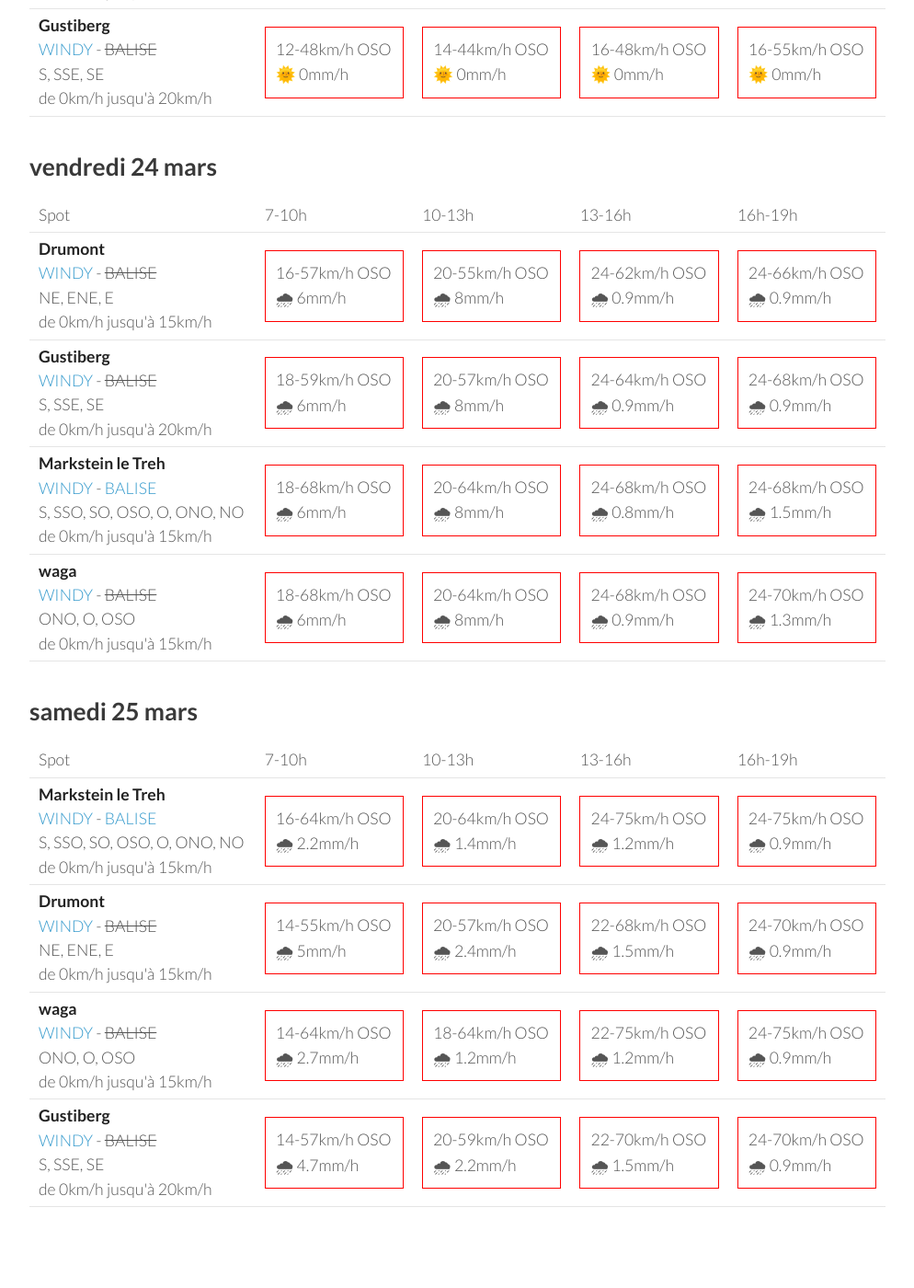
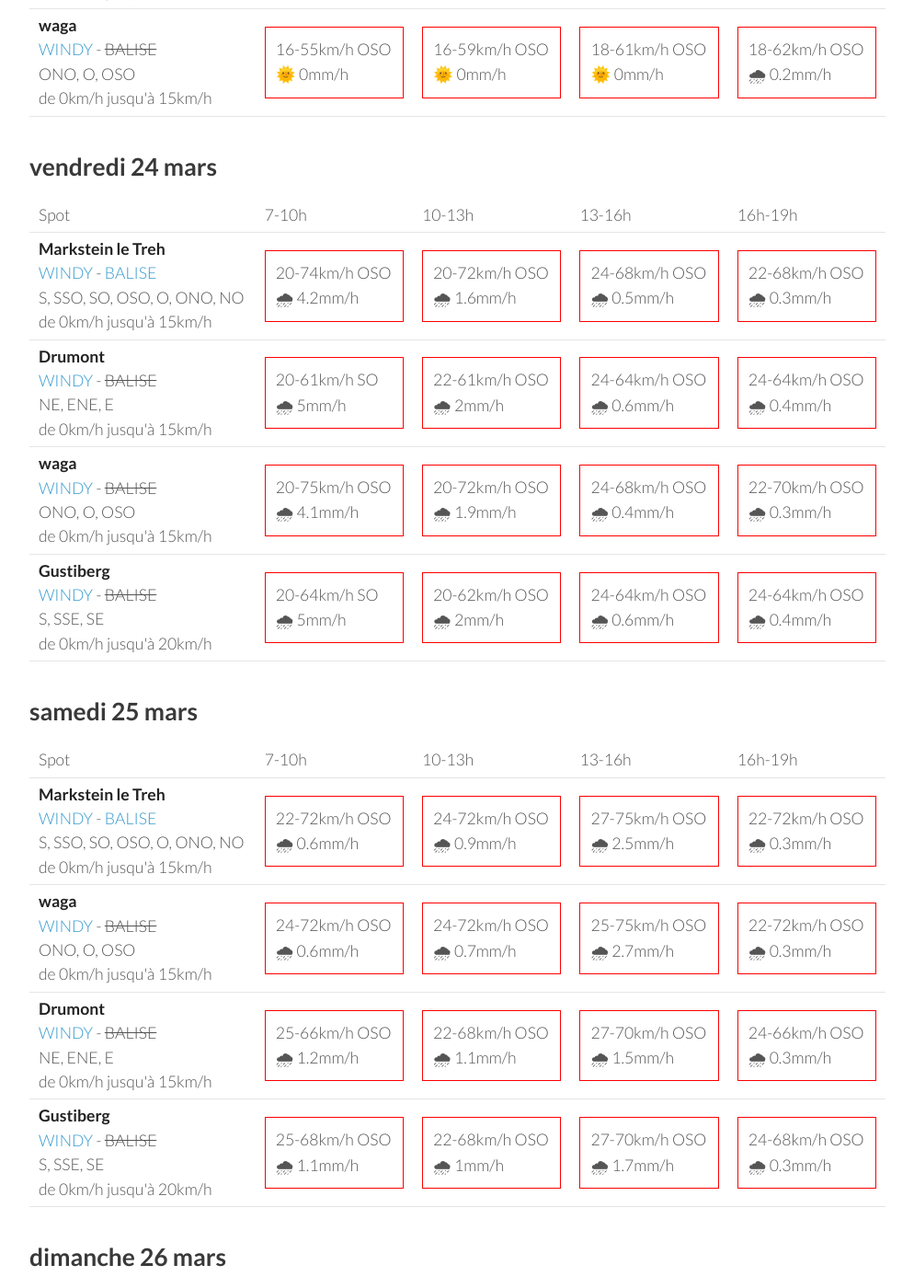
Before and after one commit to parapente-dans-le-nord/parapente-dans-le-nord.github.io, a Jekyll site: the page built from vosges.markdown, in a window 1280 px wide and 1400 px high, scrolled down 1892 px. Shown: the whole window at 92% size, without its empty margins (26-1020 px from the left). Built offline with Jekyll 4.4.1, drawn with Linux system fonts in a browser that asks for light colours; some of the changed text lies outside the part shown.

Commit message:
update index.markdown

```diff
--- a/vosges.markdown
+++ b/vosges.markdown
@@ -134,42 +134,42 @@ page mise à jour le mardi 21 mars 06:16
       <td>16h-19h</td>
     </tr>
 <tr>
+        <td><strong>Gustiberg</strong><br><a href="https://windy.com/47.894/6.934?47.891,6.934,15,m:eYYagmI">WINDY</a> - <span class="no-balise"> BALISE </span><br> <span class="vent-favorable">S, SSE, SE</span><br><span class="force-vent">de 0km/h jusqu'à 20km/h</span> </td>
+
+            <td><div class="not-flyable"><p>16-48km/h OSO</p><p>🌞 0mm/h</p></div></td>
+            <td><div class="not-flyable"><p>14-50km/h OSO</p><p>🌞 0mm/h</p></div></td>
+            <td><div class="not-flyable"><p>18-55km/h OSO</p><p>🌞 0mm/h</p></div></td>
+            <td><div class="not-flyable"><p>16-55km/h OSO</p><p>🌞 0mm/h</p></div></td>
+
+
+    </tr>
+<tr>
         <td><strong>Markstein le Treh</strong><br><a href="https://windy.com/47.926/7.012?47.505,7.012,8,m:eY1agmQ">WINDY</a> - <span class=""><a href="http://www.balisemeteo.com/balise.php?idBalise=136">BALISE</a> </span><br> <span class="vent-favorable">S, SSO, SO, OSO, O, ONO, NO</span><br><span class="force-vent">de 0km/h jusqu'à 15km/h</span> </td>
 
-            <td><div class="not-flyable"><p>14-53km/h OSO</p><p>🌞 0mm/h</p></div></td>
-            <td><div class="not-flyable"><p>14-50km/h OSO</p><p>🌞 0mm/h</p></div></td>
-            <td><div class="not-flyable"><p>16-51km/h OSO</p><p>🌞 0mm/h</p></div></td>
+            <td><div class="not-flyable"><p>16-55km/h OSO</p><p>🌞 0mm/h</p></div></td>
             <td><div class="not-flyable"><p>16-59km/h OSO</p><p>🌞 0mm/h</p></div></td>
+            <td><div class="not-flyable"><p>20-61km/h OSO</p><p>🌞 0mm/h</p></div></td>
+            <td><div class="not-flyable"><p>18-61km/h OSO</p><p>🌧 0.2mm/h</p></div></td>
 
 
     </tr>
 <tr>
         <td><strong>Drumont</strong><br><a href="https://windy.com/47.898/6.919?47.687,6.919,9,m:eYYagmG">WINDY</a> - <span class="no-balise"> BALISE </span><br> <span class="vent-favorable">NE, ENE, E</span><br><span class="force-vent">de 0km/h jusqu'à 15km/h</span> </td>
 
-            <td><div class="not-flyable"><p>12-46km/h OSO</p><p>🌞 0mm/h</p></div></td>
-            <td><div class="not-flyable"><p>14-42km/h OSO</p><p>🌞 0mm/h</p></div></td>
-            <td><div class="not-flyable"><p>16-48km/h OSO</p><p>🌞 0mm/h</p></div></td>
-            <td><div class="not-flyable"><p>16-53km/h OSO</p><p>🌞 0mm/h</p></div></td>
+            <td><div class="not-flyable"><p>16-46km/h OSO</p><p>🌞 0mm/h</p></div></td>
+            <td><div class="not-flyable"><p>14-48km/h OSO</p><p>🌞 0mm/h</p></div></td>
+            <td><div class="not-flyable"><p>18-53km/h OSO</p><p>🌞 0mm/h</p></div></td>
+            <td><div class="not-flyable"><p>16-53km/h SO</p><p>🌧 0.2mm/h</p></div></td>
 
 
     </tr>
 <tr>
         <td><strong>waga</strong><br><a href="https://windy.com/47.903/6.996?47.900,6.983,15">WINDY</a> - <span class="no-balise"> BALISE </span><br> <span class="vent-favorable">ONO, O, OSO</span><br><span class="force-vent">de 0km/h jusqu'à 15km/h</span> </td>
 
-            <td><div class="not-flyable"><p>14-53km/h OSO</p><p>🌞 0mm/h</p></div></td>
-            <td><div class="not-flyable"><p>14-50km/h OSO</p><p>🌞 0mm/h</p></div></td>
-            <td><div class="not-flyable"><p>16-53km/h OSO</p><p>🌞 0mm/h</p></div></td>
-            <td><div class="not-flyable"><p>16-61km/h OSO</p><p>🌞 0mm/h</p></div></td>
-
-
-    </tr>
-<tr>
-        <td><strong>Gustiberg</strong><br><a href="https://windy.com/47.894/6.934?47.891,6.934,15,m:eYYagmI">WINDY</a> - <span class="no-balise"> BALISE </span><br> <span class="vent-favorable">S, SSE, SE</span><br><span class="force-vent">de 0km/h jusqu'à 20km/h</span> </td>
-
-            <td><div class="not-flyable"><p>12-48km/h OSO</p><p>🌞 0mm/h</p></div></td>
-            <td><div class="not-flyable"><p>14-44km/h OSO</p><p>🌞 0mm/h</p></div></td>
-            <td><div class="not-flyable"><p>16-48km/h OSO</p><p>🌞 0mm/h</p></div></td>
             <td><div class="not-flyable"><p>16-55km/h OSO</p><p>🌞 0mm/h</p></div></td>
+            <td><div class="not-flyable"><p>16-59km/h OSO</p><p>🌞 0mm/h</p></div></td>
+            <td><div class="not-flyable"><p>18-61km/h OSO</p><p>🌞 0mm/h</p></div></td>
+            <td><div class="not-flyable"><p>18-62km/h OSO</p><p>🌧 0.2mm/h</p></div></td>
 
 
     </tr>
@@ -190,42 +190,42 @@ page mise à jour le mardi 21 mars 06:16
       <td>16h-19h</td>
     </tr>
 <tr>
+        <td><strong>Markstein le Treh</strong><br><a href="https://windy.com/47.926/7.012?47.505,7.012,8,m:eY1agmQ">WINDY</a> - <span class=""><a href="http://www.balisemeteo.com/balise.php?idBalise=136">BALISE</a> </span><br> <span class="vent-favorable">S, SSO, SO, OSO, O, ONO, NO</span><br><span class="force-vent">de 0km/h jusqu'à 15km/h</span> </td>
+
+            <td><div class="not-flyable"><p>20-74km/h OSO</p><p>🌧 4.2mm/h</p></div></td>
+            <td><div class="not-flyable"><p>20-72km/h OSO</p><p>🌧 1.6mm/h</p></div></td>
+            <td><div class="not-flyable"><p>24-68km/h OSO</p><p>🌧 0.5mm/h</p></div></td>
+            <td><div class="not-flyable"><p>22-68km/h OSO</p><p>🌧 0.3mm/h</p></div></td>
+
+
+    </tr>
+<tr>
         <td><strong>Drumont</strong><br><a href="https://windy.com/47.898/6.919?47.687,6.919,9,m:eYYagmG">WINDY</a> - <span class="no-balise"> BALISE </span><br> <span class="vent-favorable">NE, ENE, E</span><br><span class="force-vent">de 0km/h jusqu'à 15km/h</span> </td>
 
-            <td><div class="not-flyable"><p>16-57km/h OSO</p><p>🌧 6mm/h</p></div></td>
-            <td><div class="not-flyable"><p>20-55km/h OSO</p><p>🌧 8mm/h</p></div></td>
-            <td><div class="not-flyable"><p>24-62km/h OSO</p><p>🌧 0.9mm/h</p></div></td>
-            <td><div class="not-flyable"><p>24-66km/h OSO</p><p>🌧 0.9mm/h</p></div></td>
+            <td><div class="not-flyable"><p>20-61km/h SO</p><p>🌧 5mm/h</p></div></td>
+            <td><div class="not-flyable"><p>22-61km/h OSO</p><p>🌧 2mm/h</p></div></td>
+            <td><div class="not-flyable"><p>24-64km/h OSO</p><p>🌧 0.6mm/h</p></div></td>
+            <td><div class="not-flyable"><p>24-64km/h OSO</p><p>🌧 0.4mm/h</p></div></td>
+
+
+    </tr>
+<tr>
+        <td><strong>waga</strong><br><a href="https://windy.com/47.903/6.996?47.900,6.983,15">WINDY</a> - <span class="no-balise"> BALISE </span><br> <span class="vent-favorable">ONO, O, OSO</span><br><span class="force-vent">de 0km/h jusqu'à 15km/h</span> </td>
+
+            <td><div class="not-flyable"><p>20-75km/h OSO</p><p>🌧 4.1mm/h</p></div></td>
+            <td><div class="not-flyable"><p>20-72km/h OSO</p><p>🌧 1.9mm/h</p></div></td>
+            <td><div class="not-flyable"><p>24-68km/h OSO</p><p>🌧 0.4mm/h</p></div></td>
+            <td><div class="not-flyable"><p>22-70km/h OSO</p><p>🌧 0.3mm/h</p></div></td>
 
 
     </tr>
 <tr>
         <td><strong>Gustiberg</strong><br><a href="https://windy.com/47.894/6.934?47.891,6.934,15,m:eYYagmI">WINDY</a> - <span class="no-balise"> BALISE </span><br> <span class="vent-favorable">S, SSE, SE</span><br><span class="force-vent">de 0km/h jusqu'à 20km/h</span> </td>
 
-            <td><div class="not-flyable"><p>18-59km/h OSO</p><p>🌧 6mm/h</p></div></td>
-            <td><div class="not-flyable"><p>20-57km/h OSO</p><p>🌧 8mm/h</p></div></td>
-            <td><div class="not-flyable"><p>24-64km/h OSO</p><p>🌧 0.9mm/h</p></div></td>
-            <td><div class="not-flyable"><p>24-68km/h OSO</p><p>🌧 0.9mm/h</p></div></td>
-
-
-    </tr>
-<tr>
-        <td><strong>Markstein le Treh</strong><br><a href="https://windy.com/47.926/7.012?47.505,7.012,8,m:eY1agmQ">WINDY</a> - <span class=""><a href="http://www.balisemeteo.com/balise.php?idBalise=136">BALISE</a> </span><br> <span class="vent-favorable">S, SSO, SO, OSO, O, ONO, NO</span><br><span class="force-vent">de 0km/h jusqu'à 15km/h</span> </td>
-
-            <td><div class="not-flyable"><p>18-68km/h OSO</p><p>🌧 6mm/h</p></div></td>
-            <td><div class="not-flyable"><p>20-64km/h OSO</p><p>🌧 8mm/h</p></div></td>
-            <td><div class="not-flyable"><p>24-68km/h OSO</p><p>🌧 0.8mm/h</p></div></td>
-            <td><div class="not-flyable"><p>24-68km/h OSO</p><p>🌧 1.5mm/h</p></div></td>
-
-
-    </tr>
-<tr>
-        <td><strong>waga</strong><br><a href="https://windy.com/47.903/6.996?47.900,6.983,15">WINDY</a> - <span class="no-balise"> BALISE </span><br> <span class="vent-favorable">ONO, O, OSO</span><br><span class="force-vent">de 0km/h jusqu'à 15km/h</span> </td>
-
-            <td><div class="not-flyable"><p>18-68km/h OSO</p><p>🌧 6mm/h</p></div></td>
-            <td><div class="not-flyable"><p>20-64km/h OSO</p><p>🌧 8mm/h</p></div></td>
-            <td><div class="not-flyable"><p>24-68km/h OSO</p><p>🌧 0.9mm/h</p></div></td>
-            <td><div class="not-flyable"><p>24-70km/h OSO</p><p>🌧 1.3mm/h</p></div></td>
+            <td><div class="not-flyable"><p>20-64km/h SO</p><p>🌧 5mm/h</p></div></td>
+            <td><div class="not-flyable"><p>20-62km/h OSO</p><p>🌧 2mm/h</p></div></td>
+            <td><div class="not-flyable"><p>24-64km/h OSO</p><p>🌧 0.6mm/h</p></div></td>
+            <td><div class="not-flyable"><p>24-64km/h OSO</p><p>🌧 0.4mm/h</p></div></td>
 
 
     </tr>
@@ -248,40 +248,40 @@ page mise à jour le mardi 21 mars 06:16
 <tr>
         <td><strong>Markstein le Treh</strong><br><a href="https://windy.com/47.926/7.012?47.505,7.012,8,m:eY1agmQ">WINDY</a> - <span class=""><a href="http://www.balisemeteo.com/balise.php?idBalise=136">BALISE</a> </span><br> <span class="vent-favorable">S, SSO, SO, OSO, O, ONO, NO</span><br><span class="force-vent">de 0km/h jusqu'à 15km/h</span> </td>
 
-            <td><div class="not-flyable"><p>16-64km/h OSO</p><p>🌧 2.2mm/h</p></div></td>
-            <td><div class="not-flyable"><p>20-64km/h OSO</p><p>🌧 1.4mm/h</p></div></td>
-            <td><div class="not-flyable"><p>24-75km/h OSO</p><p>🌧 1.2mm/h</p></div></td>
-            <td><div class="not-flyable"><p>24-75km/h OSO</p><p>🌧 0.9mm/h</p></div></td>
+            <td><div class="not-flyable"><p>22-72km/h OSO</p><p>🌧 0.6mm/h</p></div></td>
+            <td><div class="not-flyable"><p>24-72km/h OSO</p><p>🌧 0.9mm/h</p></div></td>
+            <td><div class="not-flyable"><p>27-75km/h OSO</p><p>🌧 2.5mm/h</p></div></td>
+            <td><div class="not-flyable"><p>22-72km/h OSO</p><p>🌧 0.3mm/h</p></div></td>
+
+
+    </tr>
+<tr>
+        <td><strong>waga</strong><br><a href="https://windy.com/47.903/6.996?47.900,6.983,15">WINDY</a> - <span class="no-balise"> BALISE </span><br> <span class="vent-favorable">ONO, O, OSO</span><br><span class="force-vent">de 0km/h jusqu'à 15km/h</span> </td>
+
+            <td><div class="not-flyable"><p>24-72km/h OSO</p><p>🌧 0.6mm/h</p></div></td>
+            <td><div class="not-flyable"><p>24-72km/h OSO</p><p>🌧 0.7mm/h</p></div></td>
+            <td><div class="not-flyable"><p>25-75km/h OSO</p><p>🌧 2.7mm/h</p></div></td>
+            <td><div class="not-flyable"><p>22-72km/h OSO</p><p>🌧 0.3mm/h</p></div></td>
 
 
     </tr>
 <tr>
         <td><strong>Drumont</strong><br><a href="https://windy.com/47.898/6.919?47.687,6.919,9,m:eYYagmG">WINDY</a> - <span class="no-balise"> BALISE </span><br> <span class="vent-favorable">NE, ENE, E</span><br><span class="force-vent">de 0km/h jusqu'à 15km/h</span> </td>
 
-            <td><div class="not-flyable"><p>14-55km/h OSO</p><p>🌧 5mm/h</p></div></td>
-            <td><div class="not-flyable"><p>20-57km/h OSO</p><p>🌧 2.4mm/h</p></div></td>
-            <td><div class="not-flyable"><p>22-68km/h OSO</p><p>🌧 1.5mm/h</p></div></td>
-            <td><div class="not-flyable"><p>24-70km/h OSO</p><p>🌧 0.9mm/h</p></div></td>
-
-
-    </tr>
-<tr>
-        <td><strong>waga</strong><br><a href="https://windy.com/47.903/6.996?47.900,6.983,15">WINDY</a> - <span class="no-balise"> BALISE </span><br> <span class="vent-favorable">ONO, O, OSO</span><br><span class="force-vent">de 0km/h jusqu'à 15km/h</span> </td>
-
-            <td><div class="not-flyable"><p>14-64km/h OSO</p><p>🌧 2.7mm/h</p></div></td>
-            <td><div class="not-flyable"><p>18-64km/h OSO</p><p>🌧 1.2mm/h</p></div></td>
-            <td><div class="not-flyable"><p>22-75km/h OSO</p><p>🌧 1.2mm/h</p></div></td>
-            <td><div class="not-flyable"><p>24-75km/h OSO</p><p>🌧 0.9mm/h</p></div></td>
+            <td><div class="not-flyable"><p>25-66km/h OSO</p><p>🌧 1.2mm/h</p></div></td>
+            <td><div class="not-flyable"><p>22-68km/h OSO</p><p>🌧 1.1mm/h</p></div></td>
+            <td><div class="not-flyable"><p>27-70km/h OSO</p><p>🌧 1.5mm/h</p></div></td>
+            <td><div class="not-flyable"><p>24-66km/h OSO</p><p>🌧 0.3mm/h</p></div></td>
 
 
     </tr>
 <tr>
         <td><strong>Gustiberg</strong><br><a href="https://windy.com/47.894/6.934?47.891,6.934,15,m:eYYagmI">WINDY</a> - <span class="no-balise"> BALISE </span><br> <span class="vent-favorable">S, SSE, SE</span><br><span class="force-vent">de 0km/h jusqu'à 20km/h</span> </td>
 
-            <td><div class="not-flyable"><p>14-57km/h OSO</p><p>🌧 4.7mm/h</p></div></td>
-            <td><div class="not-flyable"><p>20-59km/h OSO</p><p>🌧 2.2mm/h</p></div></td>
-            <td><div class="not-flyable"><p>22-70km/h OSO</p><p>🌧 1.5mm/h</p></div></td>
-            <td><div class="not-flyable"><p>24-70km/h OSO</p><p>🌧 0.9mm/h</p></div></td>
+            <td><div class="not-flyable"><p>25-68km/h OSO</p><p>🌧 1.1mm/h</p></div></td>
+            <td><div class="not-flyable"><p>22-68km/h OSO</p><p>🌧 1mm/h</p></div></td>
+            <td><div class="not-flyable"><p>27-70km/h OSO</p><p>🌧 1.7mm/h</p></div></td>
+            <td><div class="not-flyable"><p>24-68km/h OSO</p><p>🌧 0.3mm/h</p></div></td>
 
 
     </tr>
@@ -289,3 +289,59 @@ page mise à jour le mardi 21 mars 06:16
 </tbody>
 </table>
 {:/}
+## dimanche 26 mars
+
+{::nomarkdown}
+<table>
+  <tbody>
+    <tr>
+      <td>Spot</td>
+      <td>7-10h</td>
+      <td>10-13h</td>
+      <td>13-16h</td>
+      <td>16h-19h</td>
+    </tr>
+<tr>
+        <td><strong>waga</strong><br><a href="https://windy.com/47.903/6.996?47.900,6.983,15">WINDY</a> - <span class="no-balise"> BALISE </span><br> <span class="vent-favorable">ONO, O, OSO</span><br><span class="force-vent">de 0km/h jusqu'à 15km/h</span> </td>
+
+            <td><div class="not-flyable"><p>22-83km/h OSO</p><p>🌧 5mm/h</p></div></td>
+            <td><div class="not-flyable"><p>22-70km/h SO</p><p>🌧 4.8mm/h</p></div></td>
+            <td><div class="not-flyable"><p>18-66km/h ONO</p><p>🌧 4.2mm/h</p></div></td>
+            <td><div class="not-flyable"><p>18-61km/h ONO</p><p>🌧 1.3mm/h</p></div></td>
+
+
+    </tr>
+<tr>
+        <td><strong>Markstein le Treh</strong><br><a href="https://windy.com/47.926/7.012?47.505,7.012,8,m:eY1agmQ">WINDY</a> - <span class=""><a href="http://www.balisemeteo.com/balise.php?idBalise=136">BALISE</a> </span><br> <span class="vent-favorable">S, SSO, SO, OSO, O, ONO, NO</span><br><span class="force-vent">de 0km/h jusqu'à 15km/h</span> </td>
+
+            <td><div class="not-flyable"><p>22-83km/h OSO</p><p>🌧 4.6mm/h</p></div></td>
+            <td><div class="not-flyable"><p>22-68km/h SO</p><p>🌧 4.7mm/h</p></div></td>
+            <td><div class="not-flyable"><p>18-66km/h ONO</p><p>🌧 4.1mm/h</p></div></td>
+            <td><div class="not-flyable"><p>18-59km/h O</p><p>🌧 1.3mm/h</p></div></td>
+
+
+    </tr>
+<tr>
+        <td><strong>Drumont</strong><br><a href="https://windy.com/47.898/6.919?47.687,6.919,9,m:eYYagmG">WINDY</a> - <span class="no-balise"> BALISE </span><br> <span class="vent-favorable">NE, ENE, E</span><br><span class="force-vent">de 0km/h jusqu'à 15km/h</span> </td>
+
+            <td><div class="not-flyable"><p>24-77km/h OSO</p><p>🌧 5mm/h</p></div></td>
+            <td><div class="not-flyable"><p>22-61km/h SO</p><p>🌧 5mm/h</p></div></td>
+            <td><div class="not-flyable"><p>20-61km/h ONO</p><p>🌧 4.4mm/h</p></div></td>
+            <td><div class="not-flyable"><p>20-57km/h ONO</p><p>🌧 1.1mm/h</p></div></td>
+
+
+    </tr>
+<tr>
+        <td><strong>Gustiberg</strong><br><a href="https://windy.com/47.894/6.934?47.891,6.934,15,m:eYYagmI">WINDY</a> - <span class="no-balise"> BALISE </span><br> <span class="vent-favorable">S, SSE, SE</span><br><span class="force-vent">de 0km/h jusqu'à 20km/h</span> </td>
+
+            <td><div class="not-flyable"><p>24-77km/h OSO</p><p>🌧 5mm/h</p></div></td>
+            <td><div class="not-flyable"><p>22-62km/h SO</p><p>🌧 4.9mm/h</p></div></td>
+            <td><div class="not-flyable"><p>20-62km/h ONO</p><p>🌧 4.4mm/h</p></div></td>
+            <td><div class="not-flyable"><p>20-57km/h ONO</p><p>🌧 1.1mm/h</p></div></td>
+
+
+    </tr>
+
+</tbody>
+</table>
+{:/}
```
Also changed, not shown: other parts of vosges.markdown (+1 -1 lines).
